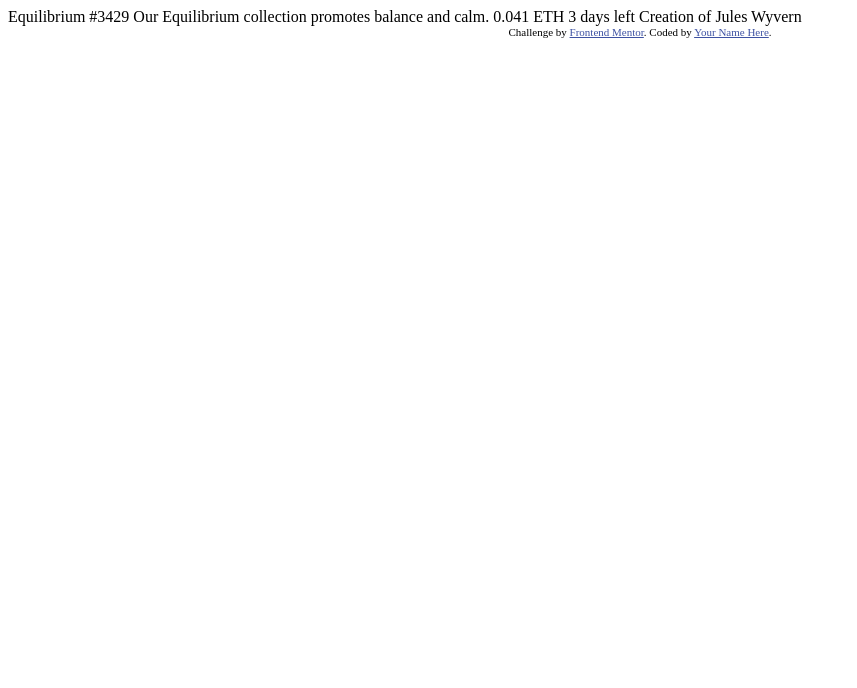
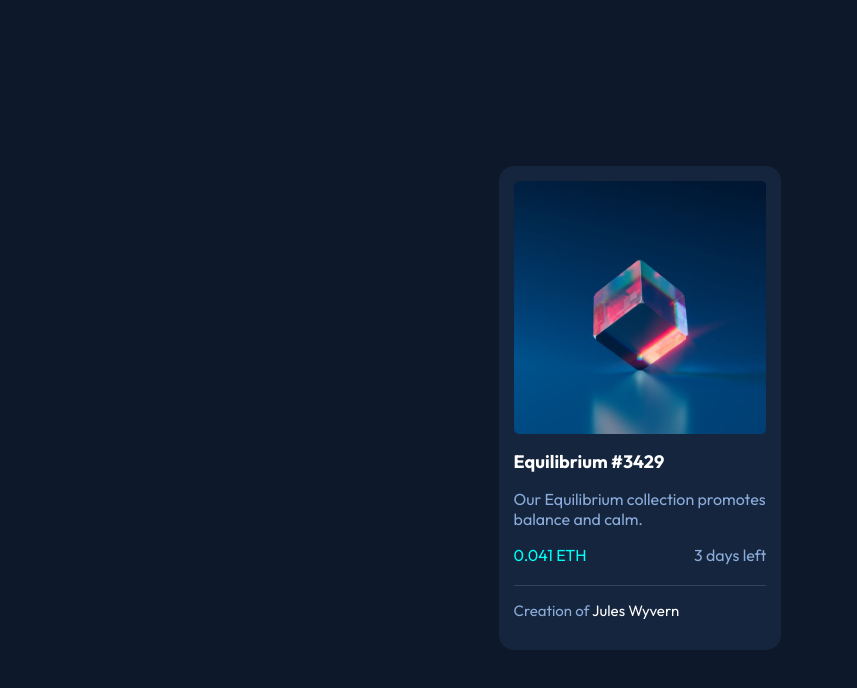
Before and after one commit to TB-Develops/nft-preview, a plain HTML site: page index.html in a window 1280 px wide. Shown: the whole page, without its empty margins (0-857 px from the left). Drawn offline with Linux system fonts and the light colour scheme.

Commit message:
Basic Structure

```diff
--- a/index.html
+++ b/index.html
@@ -5,29 +5,30 @@
   <meta name="viewport" content="width=device-width, initial-scale=1.0"> <!-- displays site properly based on user's device -->
 
   <link rel="icon" type="image/png" sizes="32x32" href="./images/favicon-32x32.png">
+  <link rel="stylesheet" href="/style.css">
 
   <title>Frontend Mentor | NFT preview card component</title>
 
-  <!-- Feel free to remove these styles or customise in your own stylesheet 👍 -->
-  <style>
-    .attribution { font-size: 11px; text-align: center; }
-    .attribution a { color: hsl(228, 45%, 44%); }
-  </style>
 </head>
 <body>
+  <div class="container">
+      <img src="/images/image-equilibrium.jpg">
+      <div class="overlay"></div>
+      <h1>Equilibrium #3429</h1>
 
-  Equilibrium #3429
+      <p>Our Equilibrium collection promotes balance and calm.</p>
 
-  Our Equilibrium collection promotes balance and calm.
 
-  0.041 ETH
-  3 days left
+      <div class="auction"><span class="price">0.041 ETH</span><span class="time">3 days left</span></div>
 
-  Creation of Jules Wyvern
-
+      <div class="artist">
+        <p>Creation of <span class="creator">Jules Wyvern</span>
+      </div>
+  </div>
+<!--
   <div class="attribution">
     Challenge by <a href="https://www.frontendmentor.io?ref=challenge" target="_blank">Frontend Mentor</a>.
-    Coded by <a href="#">Your Name Here</a>.
-  </div>
+    Coded by <a href="#">Timothy</a>.
+  </div> -->
 </body>
 </html>
--- /dev/null
+++ b/style.css
@@ -0,0 +1,72 @@
+
+@import url('https://fonts.googleapis.com/css2?family=Outfit:wght@400;700&display=swap');
+
+body{
+    font-family: 'Outfit', Arial, Helvetica, sans-serif;
+    background-color: hsl(217, 54%, 11%);
+    height: 100vh;
+    display: flex;
+    align-items: center;
+}
+
+h1{
+
+    color: hsl(0, 0%, 100%);font-size: 18px;
+    font-weight: 600;
+}
+
+h1:hover{
+    color: hsl(178, 100%, 50%);
+    cursor: pointer;
+}
+
+p{
+    font-weight: 400;
+}
+
+p, .time{
+  color:hsl(215, 51%, 70%);
+}
+
+img{
+    width: 100%;
+    border-radius: 5px;
+}
+img:hover{
+    cursor: pointer;
+    opacity: 1;
+}
+
+/*Classes*/
+.price{
+    color: hsl(178, 100%, 50%);
+}
+
+.creator{
+    color: white;
+}
+
+.creator:hover{
+    color: hsl(178, 100%, 50%);
+    cursor: pointer;
+}
+
+.auction{
+    display: flex;
+    justify-content: space-between;
+    padding-bottom: 20px;
+    border-bottom: solid 1px hsl(215, 32%, 27%);
+}
+
+.artist p{
+    font-size: 15px;
+}
+
+.container{
+    /* border: red solid 3px; */
+    width: 20%;
+    margin: 0 auto;
+    background-color: hsl(216, 50%, 16%);
+    padding: 15px;
+    border-radius: 15px;
+}
```
